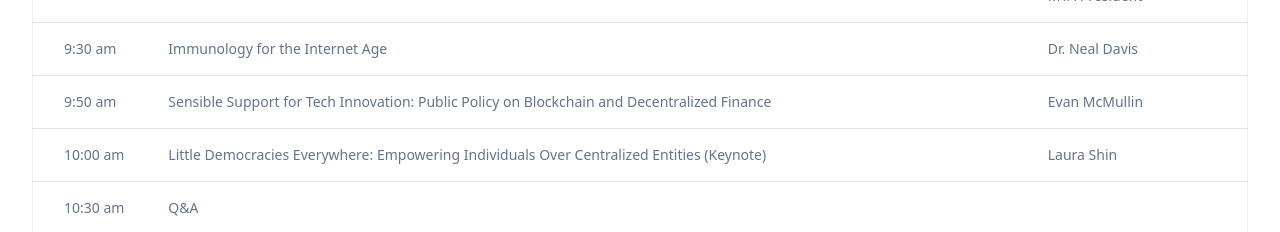
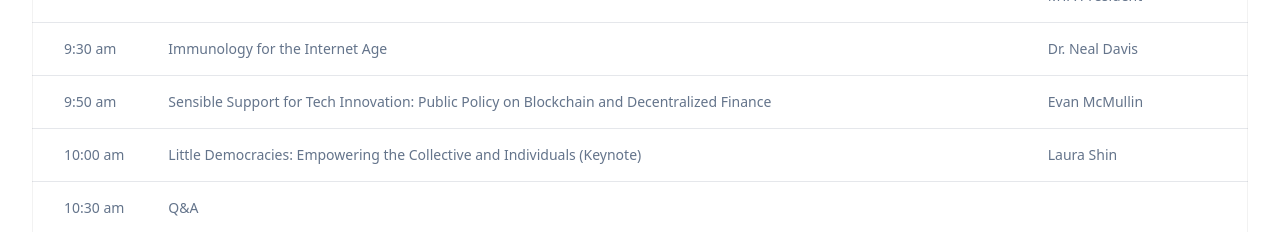
Before and after one commit to MormonTranshumanistAssociation/mtaconf.org, a website built with Vite: page index.html in a window 1280 px wide. Shown: the part 4480-4712 px from the top of the page. Built offline with nearby package versions, Linux system fonts and the light colour scheme.

Commit message:
Update Laura's title

```diff
--- a/index.html
+++ b/index.html
@@ -436,7 +436,7 @@
                             10:00 am
                           </td>
                           <td class="border-b border-grey-100 p-4 text-slate-500">
-                            Little Democracies Everywhere: Empowering Individuals Over Centralized Entities (Keynote)
+                            Little Democracies: Empowering the Collective and Individuals (Keynote)
                           </td>
                           <td class="whitespace-nowrap border-b border-grey-100 p-4 pr-8 text-slate-500">
                             Laura Shin
```
